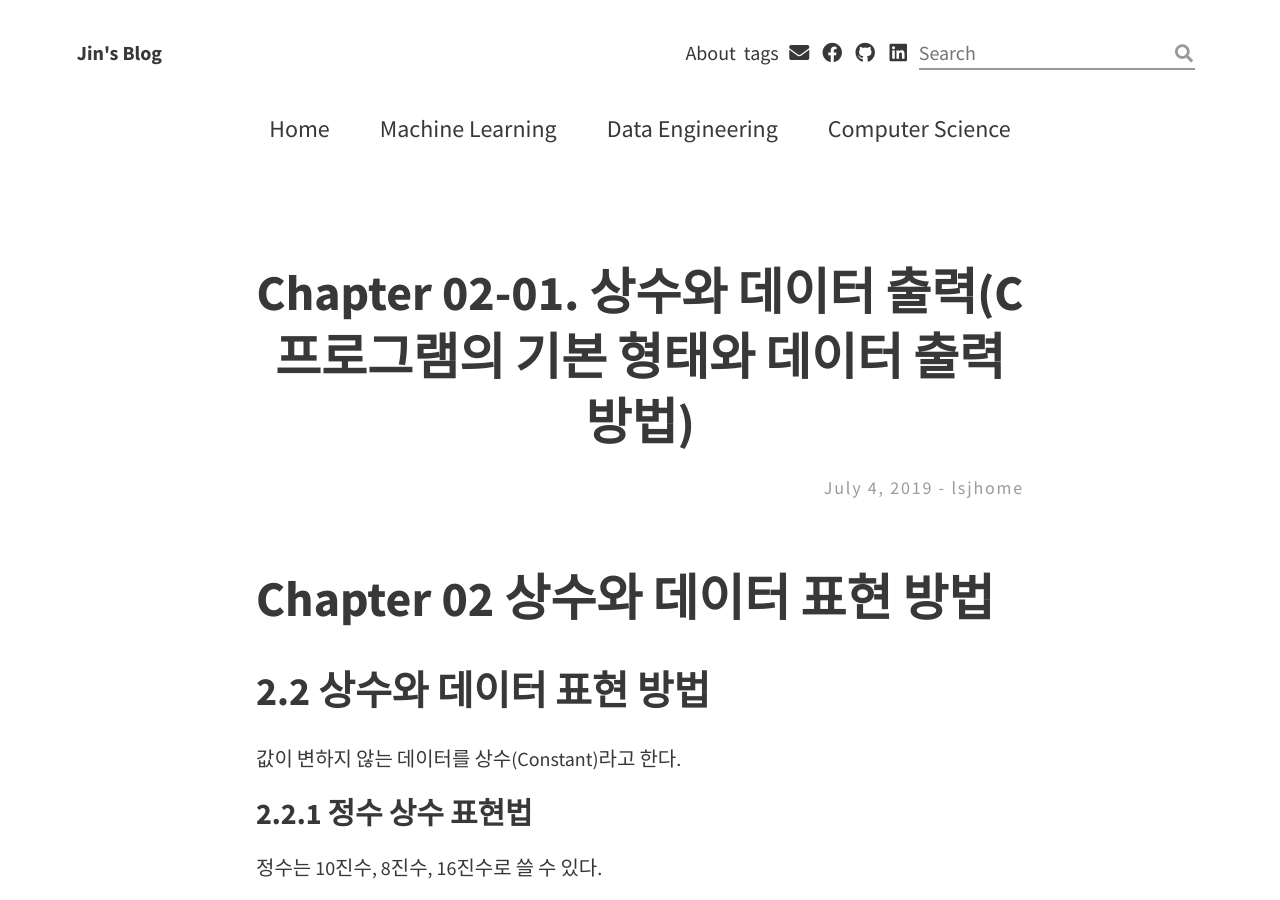
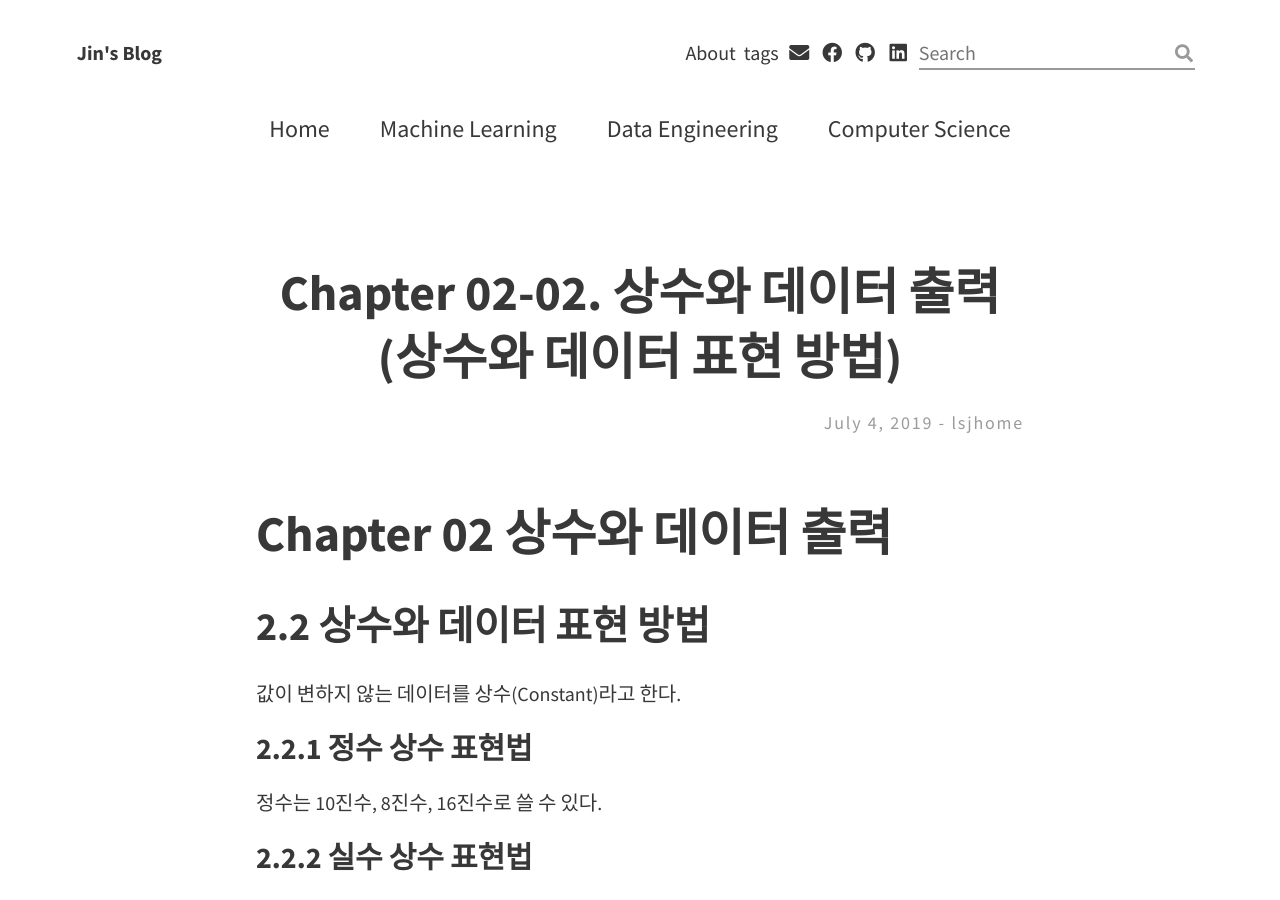
Before and after one commit to lsjhome/lsjhome-temp.github.io, a Jekyll site: the page built from _posts/TC/2019-07-04-TC-CH02-02.md, in a window 1280 px wide and 900 px high. Built offline with Jekyll 4.4.1, drawn with Linux system fonts in a browser that asks for light colours; nearby versions of some CDN libraries; comment, search, counter and statistics services are not loaded.

Commit message:
ch-02-02 title fix

```diff
--- a/_posts/TC/2019-07-04-TC-CH02-02.md
+++ b/_posts/TC/2019-07-04-TC-CH02-02.md
@@ -1,6 +1,6 @@
 ---
 layout: post
-title: Chapter 02-01. 상수와 데이터 출력(C프로그램의 기본 형태와 데이터 출력 방법)
+title: Chapter 02-02. 상수와 데이터 출력(상수와 데이터 표현 방법)
 comments: true
 categories: [This is C]
 tags: [C]
@@ -8,7 +8,7 @@ author: lsjhome
 
 ---
 
-# Chapter 02 상수와 데이터 표현 방법
+# Chapter 02 상수와 데이터 출력
 
 ## 2.2 상수와 데이터 표현 방법
 
```
